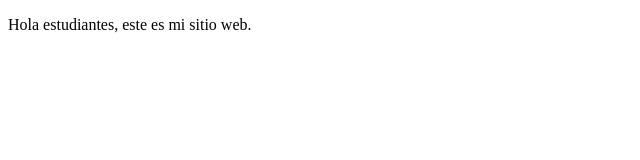
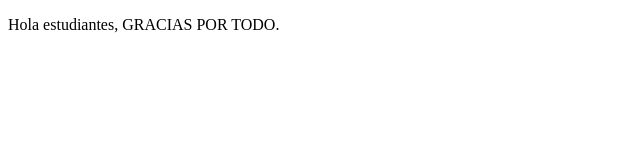
Before and after one commit to mnpps/proyectoDemoCursoPrework, a plain HTML site: page index.html in a window 1280 px wide. Shown: the full height of the page, 0-640 px from the left. Drawn offline with Linux system fonts and the light colour scheme.

Commit message:
agradecimiento

```diff
--- a/index.html
+++ b/index.html
@@ -8,7 +8,7 @@
 </head>
 <body>
     <p>
-        Hola estudiantes, este es mi sitio web.
+        Hola estudiantes, GRACIAS POR TODO.
     </p>
 </body>
 </html>
```
